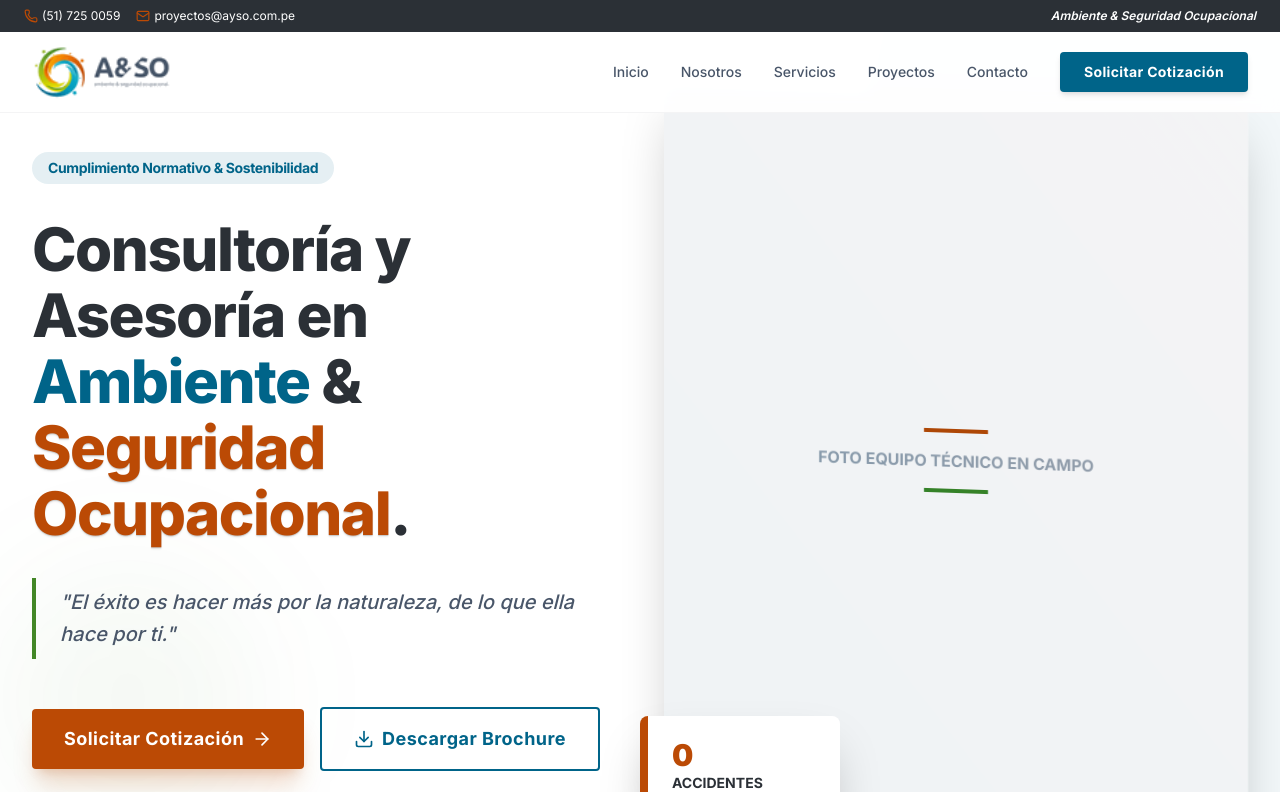
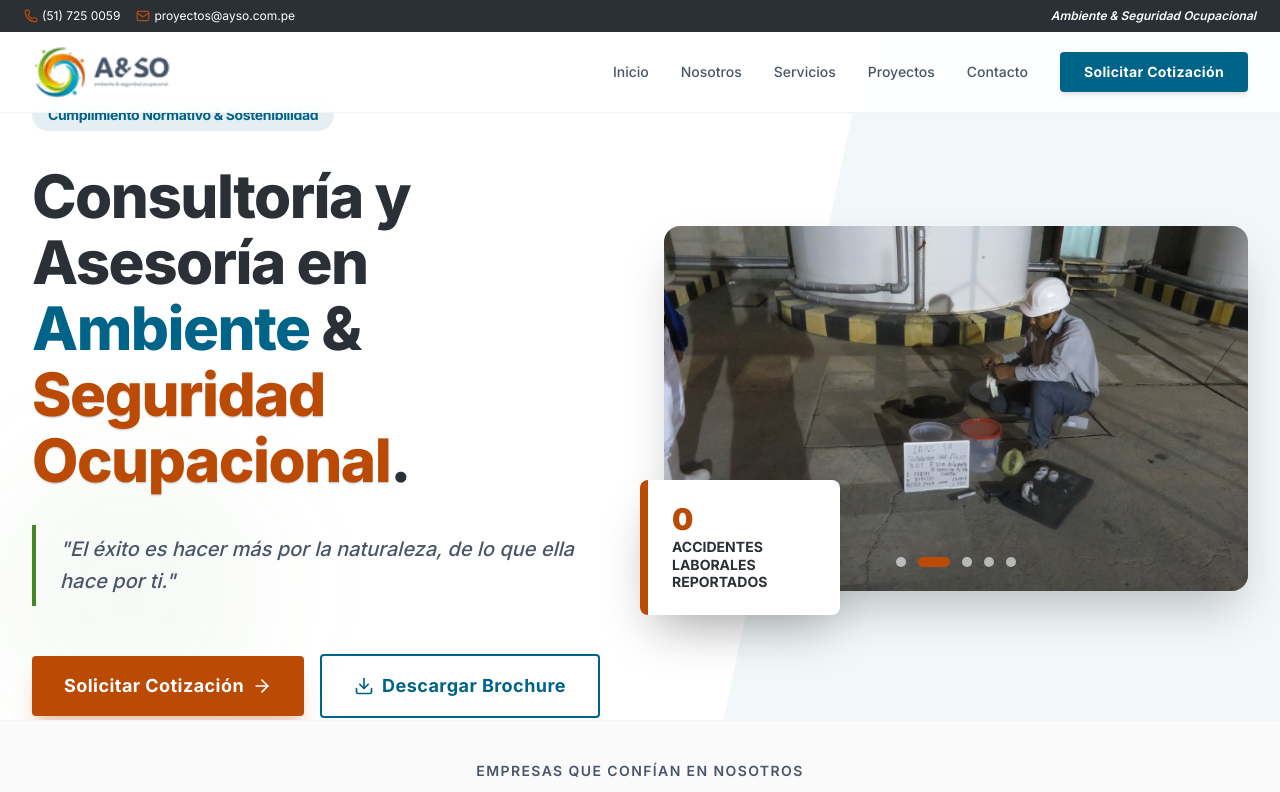
Before and after one commit to mikeperu7/web-ayso, a Next.js app: page / in a window 1280 px wide. Shown: the top 792 px of the page. Built offline with nearby package versions, Linux system fonts and the light colour scheme.

Commit message:
feat: implementa carrusel co fotos del equipo tecnico en campo

```diff
--- /dev/null
+++ b/src/components/layout/FieldWorkCarousel.tsx
@@ -0,0 +1,67 @@
+"use client";
+
+import { useState, useEffect } from "react";
+import Image from "next/image";
+
+const IMAGES = [
+  "/images/trabajo-campo-1.jpeg",
+  "/images/trabajo-campo-2.jpeg",
+  "/images/trabajo-campo-3.jpeg",
+  "/images/trabajo-campo-4.jpeg",
+  "/images/trabajo-campo-5.jpeg",
+];
+
+export default function FieldWorkCarousel() {
+  const [currentIndex, setCurrentIndex] = useState(0);
+
+  useEffect(() => {
+    const timer = setInterval(() => {
+      setCurrentIndex((prevIndex) => (prevIndex + 1) % IMAGES.length);
+    }, 5000); // Change image every 5 seconds
+
+    return () => clearInterval(timer);
+  }, []);
+
+  return (
+    <div className="relative w-full aspect-[16/10] rounded-2xl shadow-2xl overflow-hidden group">
+
+      {/* Images container */}
+      {IMAGES.map((src, index) => (
+        <div
+          key={src}
+          className={`absolute inset-0 transition-opacity duration-1000 ease-in-out ${
+            index === currentIndex ? "opacity-100 z-10" : "opacity-0 z-0"
+          }`}
+        >
+          <Image
+            src={src}
+            alt={`Trabajo de campo técnico A&SO ${index + 1}`}
+            fill
+            className="object-cover"
+            priority={index === 0} // LCP Optimization for first image
+            sizes="(max-width: 1024px) 100vw, 50vw"
+          />
+          {/* Subtle gradient overlay to ensure text contrast if added later, and premium feel */}
+          <div className="absolute inset-0 bg-gradient-to-t from-brand-dark/40 via-transparent to-transparent" />
+        </div>
+      ))}
+
+      {/* Navigation Dots */}
+      <div className="absolute bottom-6 left-0 right-0 z-20 flex justify-center gap-3">
+        {IMAGES.map((_, index) => (
+          <button
+            key={index}
+            onClick={() => setCurrentIndex(index)}
+            className={`w-2.5 h-2.5 rounded-full transition-all duration-300 focus:outline-none ${
+              index === currentIndex
+                ? "w-8 bg-brand-orange"
+                : "bg-white/60 hover:bg-white"
+            }`}
+            aria-label={`Ir a la imagen ${index + 1}`}
+          />
+        ))}
+      </div>
+
+    </div>
+  );
+}
--- a/src/components/layout/Hero.tsx
+++ b/src/components/layout/Hero.tsx
@@ -1,5 +1,6 @@
 import { ArrowRight, Download } from "lucide-react";
 import Link from "next/link";
+import FieldWorkCarousel from "./FieldWorkCarousel";
 
 export default function Hero() {
   return (
@@ -43,21 +44,12 @@ export default function Hero() {
             </div>
           </div>
 
-          {/* Visual Element / Placeholder for Team Photo */}
-          <div className="hidden lg:block relative">
-            <div className="aspect-[4/5] relative rounded-lg overflow-hidden shadow-2xl skew-y-2 hover:skew-y-0 transition-transform duration-700 group">
-              <div className="absolute inset-0 bg-gradient-to-tr from-brand-blue/40 to-transparent mix-blend-overlay z-10" />
-              <div className="absolute inset-0 bg-zinc-800 animate-pulse group-hover:hidden" />
-              {/* Note: User will replace with real team photo */}
-              <div className="absolute inset-0 flex items-center justify-center text-zinc-400 font-bold bg-zinc-100 flex-col gap-4">
-                 <div className="w-16 h-1 bg-brand-orange" />
-                 <span>FOTO EQUIPO TÉCNICO EN CAMPO</span>
-                 <div className="w-16 h-1 bg-brand-green" />
-              </div>
-            </div>
+          {/* Visual Element / Auto-Slider */}
+          <div className="hidden lg:block relative group">
+            <FieldWorkCarousel />
 
             {/* Floating Trust Badge */}
-            <div className="absolute -bottom-6 -left-6 bg-white p-6 rounded-lg shadow-2xl border-l-8 border-brand-orange z-20 max-w-[200px]">
+            <div className="absolute -bottom-6 -left-6 bg-white p-6 rounded-lg shadow-2xl border-l-8 border-brand-orange z-30 max-w-[200px] transition-transform duration-500 group-hover:-translate-y-2">
               <div className="text-brand-orange font-black text-3xl leading-none">0</div>
               <div className="text-brand-dark font-bold text-sm uppercase leading-tight mt-1">Accidentes Laborales Reportados</div>
             </div>
```
